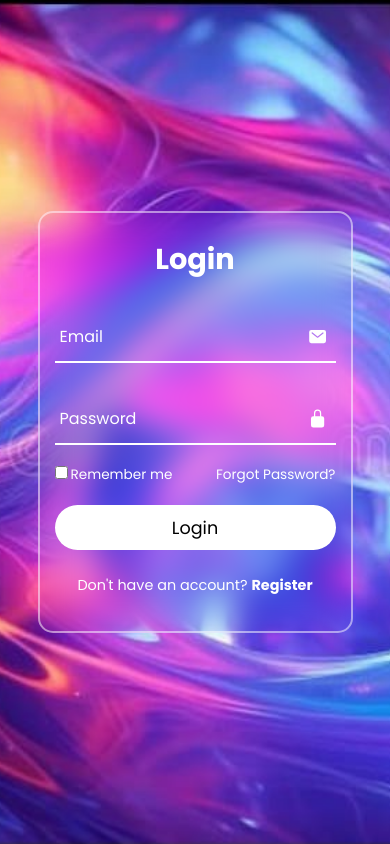
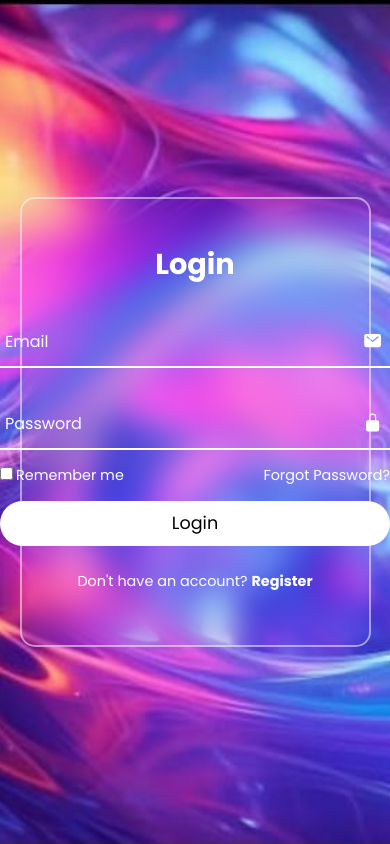
Before and after one commit to jananiramesh01/login-form-neon-glass, a plain HTML site: page index.html in a window 390 px wide. Drawn offline with nearby package versions, Linux system fonts and the light colour scheme.

Commit message:
Added media query

```diff
--- a/style.css
+++ b/style.css
@@ -1,11 +1,10 @@
-/*@import url('https://fonts.googleapis.com/css?family=Poppins:400,700,900');
+@import url('https://fonts.googleapis.com/css?family=Poppins:400,700,900');
 *{
     margin: 0;
     padding: 0;
     box-sizing: border-box;
     font-family: 'poppins',sans-serif;
 }
-
 
 
 section{
@@ -36,6 +35,7 @@ section{
     justify-content: center;
     align-items: center;
     backdrop-filter: blur(15px);
+    flex-direction: column;
 }
 
 h2{
@@ -123,182 +123,26 @@ button{
 .register-link p a:hover{
     text-decoration: underline;
 }
-@media (max-width:360px){
+@media (max-width: 768px){
     .login-box {
-        width: 100%;
-        height: 100vh;
-        border: none;
-        border-radius: 0;
+        width: 90%;
+        /*height: 80vh;*/
+        padding: 25px;
+        /*border: none;*/
+        border-radius: 15px;
     }
-
-    .input-box{
-        width: 290px;
-    }
-}*/
-@import url('https://fonts.googleapis.com/css?family=Poppins:400,700,900');
-* {
-    margin: 0;
-    padding: 0;
-    box-sizing: border-box;
-    font-family: 'Poppins', sans-serif;
-}
-
-section {
-    display: flex;
-    justify-content: center;
-    align-items: center;
-    width: 100%;
-    height: 100vh;
-    background: url('bg.jpg.jpeg') no-repeat;
-    background-size: cover;
-    background-position: center;
-    animation: animateBg 5s linear infinite;
-    padding: 20px;
-}
-
-@keyframes animateBg {
-    100% {
-        filter: hue-rotate(360deg);
-    }
-}
-
-.login-box {
-    position: relative;
-    width: 100%;
-    max-width: 400px;
-    background: transparent;
-    border: 2px solid rgba(255, 255, 255, 0.5);
-    border-radius: 20px;
-    display: flex;
-    justify-content: center;
-    align-items: center;
-    backdrop-filter: blur(15px);
-    padding: 30px 20px;
-}
-
-h2 {
-    font-size: 2em;
-    color: #fff;
-    text-align: center;
-}
-
-.input-box {
-    position: relative;
-    width: 100%;
-    margin: 30px 0;
-    border-bottom: 2px solid #fff;
-}
-
-.input-box label {
-    position: absolute;
-    top: 50%;
-    left: 5px;
-    transform: translateY(-50%);
-    font-size: 1em;
-    color: #fff;
-    pointer-events: none;
-    transition: 0.5s;
-}
-
-.input-box input:focus ~ label,
-.input-box input:valid ~ label {
-    top: -5px;
-}
-
-.input-box input {
-    width: 100%;
-    height: 50px;
-    background: transparent;
-    border: none;
-    outline: none;
-    font-size: 1em;
-    color: #fff;
-    padding: 0 35px 0 5px;
-}
-
-.input-box .icon {
-    position: absolute;
-    right: 8px;
-    color: #fff;
-    font-size: 1.2em;
-    line-height: 57px;
-}
-
-.remember-forgot {
-    margin: -10px 0 20px;
-    font-size: 0.9em;
-    color: #fff;
-    display: flex;
-    justify-content: space-between;
-    flex-wrap: wrap;
-}
-
-.remember-forgot label input {
-    margin-right: 3px;
-}
-
-.remember-forgot a {
-    color: #fff;
-    text-decoration: none;
-}
-
-.remember-forgot a:hover {
-    text-decoration: underline;
-}
-
-button {
-    width: 100%;
-    height: 40px;
-    background: #fff;
-    border: none;
-    outline: none;
-    border-radius: 40px;
-    cursor: pointer;
-    font-size: 1em;
-    color: #000;
-    font-weight: 500;
-}
-
-.register-link {
-    font-size: 0.9em;
-    color: #fff;
-    text-align: center;
-    margin: 25px 0 10px;
-}
-
-.register-link p a {
-    color: #fff;
-    text-decoration: none;
-    font-weight: 600;
-}
-
-.register-link p a:hover {
-    text-decoration: underline;
-}
-
-/* ✅ RESPONSIVE MOBILE VIEW */
-@media (max-width: 768px) {
-    .login-box {
-        width: 100%;
-        max-width: 90%;
-        border-radius: 15px;
-        padding: 25px 15px;
-    }
-
-    .input-box {
-        width: 100%;
-    }
-
-    h2 {
+    h2{
         font-size: 1.8em;
     }
-
-    button {
+    .input-box{
+        width: 390px; ;
+    }
+    .remember-forgot{
+       gap: 8px;
+       align-items: flex-start
+    }
+    button{
         height: 45px;
         font-size: 1.1em;
     }
-
-    .remember-forgot {
-        font-size: 0.85em;
-    }
 }
```
